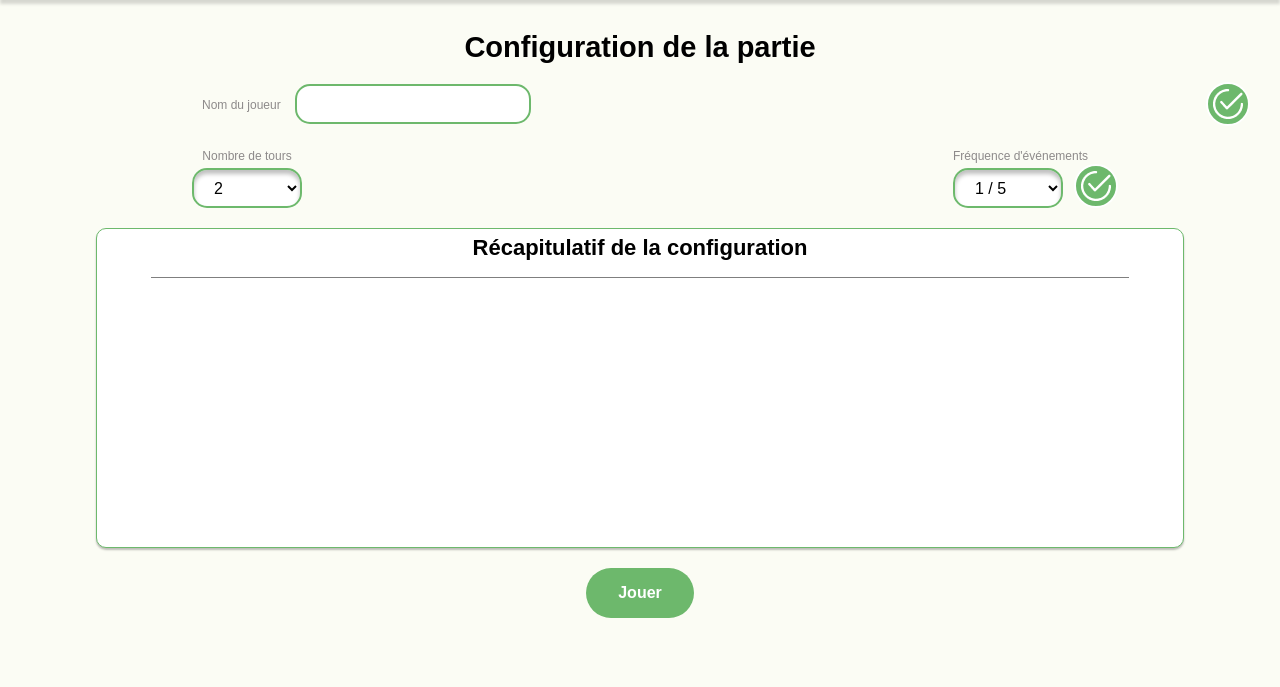
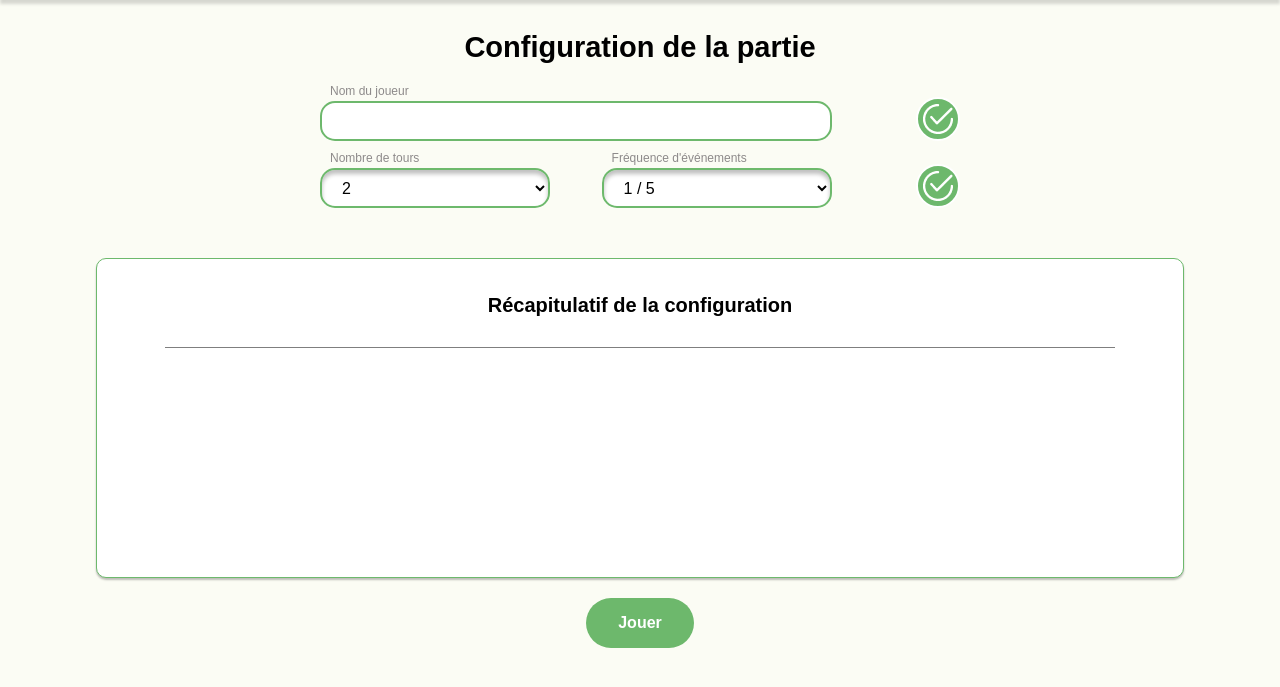
Before and after one commit to jstnate/carbon_game, a PHP site: page /game-init.php in a window 1280 px wide. Shown: the part 80-767 px from the top of the page. Run offline with PHP 8.4, Linux system fonts and the light colour scheme; some web fonts are replaced.

Commit message:
:lipstick: UPDATE game init page style
Fix bug and adapt the desktop version

```diff
--- a/game-init.php
+++ b/game-init.php
@@ -17,7 +17,7 @@
     <?php require_once 'public/includes/ingame-navbar.php'; ?>
     <h1>Configuration de la partie</h1>
     <div id="maximum" style="display: none">
-        <h1>Nombre maximum de joueur atteint</h1>
+        <h2>Nombre maximum de joueur atteint</h2>
     </div>
     <form class="player-form" id="player-form" action="">
         <div class="name-input">
@@ -28,6 +28,7 @@
     </form>
 
     <form id="setup-form" class="setup-form" action="">
+        <div class="setup-input-div">
             <div class="setup-input">
                 <label for="turn">Nombre de tours</label>
                 <select name="turn" id="turn">
@@ -49,14 +50,15 @@
                     <option value="5">5 / 5</option>
                 </select>
             </div>
+        </div>
 
-        <button class="responsive-button" type="submit">Set up le jeu</button>
         <button class="phone-button" type="submit"><img src="images/icons/checked-white1.png" alt=""></button>
     </form>
 
     <div class="setup-show">
+        <h2>Récapitulatif de la configuration</h2>
         <div id="playerAppears" class="player-appears">
-            <h2>Récapitulatif de la configuration</h2>
+
         </div>
         <div class="setup-div" id="setup-div">
 
--- a/public/css/layouts/_admin-header.scss
+++ b/public/css/layouts/_admin-header.scss
@@ -19,7 +19,7 @@
     &::before {
         content: '';
         position: absolute;
-        z-index: 1;
+        z-index: 0;
         height: 90vh;
         left: 0;
         top: 10vh;
@@ -32,6 +32,7 @@
 
     &.show::before {
         opacity: 1;
+        z-index: 1;
     }
 
     &__nav {
--- a/public/css/pages/_dashboard_admin.scss
+++ b/public/css/pages/_dashboard_admin.scss
@@ -100,6 +100,10 @@
                     }
                 }
                 .contact{
+
+                    @include mixins.breakpointmin(760px) {
+                        margin-top: 25px;
+                    }
                     .title{
                         display: none;
                         font-size: 16px;
@@ -250,6 +254,11 @@
                                     color: #ffffff;
                                     font-weight: bold;
                                 }
+
+                                &:hover {
+                                    cursor: pointer;
+                                    background-color: #549053;
+                                }
                             }
                         }
                     }
--- a/public/css/pages/_game-init.scss
+++ b/public/css/pages/_game-init.scss
@@ -1,9 +1,20 @@
+@use "../utils/mixins";
+
 .game-init-container{
   background: #FBFCF4;
   h1{
     padding-top: 31px;
     text-align: center;
     font-size: 29px;
+  }
+
+  h2 {
+    margin: 20px 0;
+    width: 100%;
+    display: flex;
+    align-items: center;
+    justify-content: center;
+    font-size: 24px;
   }
   .start{
     padding: 1em 2em;
@@ -21,34 +32,43 @@
   }
 
   .player-form {
-    position: relative;
+    width: 80%;
     display: flex;
     align-items: flex-end;
-    justify-content: center;
+    justify-content: space-between;
     gap: 10px;
-    width: 100%;
     margin: 20px auto 0;
+
+    @include mixins.breakpointmin(768px) {
+      width: 50%;
+    }
 
     .name-input {
       margin-bottom: 10px;
-      width: 70%;
+      width: 80%;
+      display: flex;
+      flex-direction: column;
+      align-items: flex-start;
+      justify-content: center;
+      gap: 3px;
+
+
       input {
         border: 2px solid #6DB86C;
         border-radius: 15px;
         height: 2.5em;
-        width: 236px;
+        width: 100%;
+        padding-left: 15px;
       }
       label {
-        margin: 5px 10px;
+        margin-left: 10px;
         color: #8D8A8A;
         font-size: 12px;
       }
     }
 
     button {
-      position: absolute;
-      right: 30px;
-      bottom: 8px;
+      margin: 10px 0;
       background: #6DB86C;
       border: 2px solid #FFFFFF;
       border-radius: 50%;
@@ -65,18 +85,28 @@
     gap: 16px;
     display: flex;
     justify-content: space-between;
-    width: 70%;
-    margin: 20px auto;
+    width: 80%;
+    margin: 0 auto 40px;
+    align-items: flex-end;
+    position: relative;
+    @include mixins.breakpointmin(768px) {
+      width: 50%;
+    }
+
+    .setup-input-div {
+      width: 80%;
+      display: flex;
+      justify-content: space-between;
       align-items: center;
-    position: relative;
-
       .setup-input{
+        margin-bottom: 10px;
         display: flex;
         flex-direction: column;
+        align-items: flex-start;
+        width: 45%;
       }
       select{
-
-      width: 110px;
+        width: 100%;
         background: #FFFFFF;
         border: 2px solid #6DB96C;
         box-shadow: inset 0px 4px 4px rgba(0, 0, 0, 0.25);
@@ -85,10 +115,7 @@
         padding: 0.5em 1em;
       }
       label{
-      margin-left: auto;
-      margin-right: auto;
-      position: relative;
-      top: -5px;
+        margin: 0 0 3px 10px;
         font-size: 12px;
         white-space: nowrap;
         color: #8D8A8A;
@@ -96,19 +123,19 @@
       .responsive-button{
         display: none;
       }
+
+    }
     button{
       background: #6DB86C;
       border: 2px solid #FFFFFF;
       border-radius: 50%;
+      margin: 10px 0;
       width: 44px;
       height: 44px;
       padding: 1em;
       display: flex;
       align-items: center;
       justify-content: center;
-      position: absolute;
-      right: -30px;
-      bottom: 0;
     }
   }
 
@@ -118,12 +145,19 @@
     overflow-y: auto;
     display: flex;
     flex-direction: column;
+    padding: 15px;
+    align-items: center;
     background: #FFFFFF;
     border: 1px solid #6DB96C;
     box-shadow: 0px 2px 2px rgba(0, 0, 0, 0.25);
     border-radius: 10px;
     margin: 20px auto;
     width: 85%;
+
+    h2 {
+      font-size: 20px;
+      text-align: center;
+    }
 
     .setup-div{
       width: 90%;
@@ -134,22 +168,43 @@
         font-weight: bold;
       }
     }
-    .player-div{
-      margin: 0px 30px;
+    .player-appears {
+      display: flex;
+      flex-direction: column;
+      width: 60%;
+
+      @include mixins.breakpointmin(760px) {
+        display: grid;
+        grid-template-columns: repeat(auto-fit, minmax(calc(100% / 3), 1fr));
+        place-items: center;
+        row-gap: 25px;
+      }
+
+      .player-div {
+        width: 100%;
         display: flex;
         flex-direction: row;
         align-items: flex-end;
         text-align: center;
+        justify-content: center;
+        gap: 15px;
+        margin-top: -10px;
+
+        @include mixins.breakpointmin(760px) {
+          width: 25%;
         }
-    img{
+
+        img {
           height: 36px;
           width: 36px;
           align-items: center;
         }
-    h2{
-      padding: 6px;
+        h3 {
           text-align: center;
           font-size: 22px ;
         }
       }
+
     }
+  }
+}
--- a/public/css/style.css
+++ b/public/css/style.css
@@ -722,6 +722,11 @@ main .container_all .container_form form button {
     font-size: 16px;
   }
 }
+@media screen and (min-width: 760px) {
+  .dashboard_admin .all_messages .main_container .infos_container .contact {
+    margin-top: 25px;
+  }
+}
 .dashboard_admin .all_messages .main_container .infos_container .contact .title {
   display: none;
   font-size: 16px;
@@ -872,6 +877,10 @@ main .container_all .container_form form button {
     text-decoration: none;
     color: #ffffff;
     font-weight: bold;
+  }
+  .dashboard_admin .all_messages .main_container .message_container .button_container .button.desktop_button:hover {
+    cursor: pointer;
+    background-color: #549053;
   }
 }
 
@@ -1206,7 +1215,7 @@ main .container_all .container_form form button {
 .admin::before {
   content: "";
   position: absolute;
-  z-index: 1;
+  z-index: 0;
   height: 90vh;
   left: 0;
   top: 10vh;
@@ -1218,6 +1227,7 @@ main .container_all .container_form form button {
 }
 .admin.show::before {
   opacity: 1;
+  z-index: 1;
 }
 .admin__nav {
   position: absolute;
@@ -1353,6 +1363,14 @@ main .container_all .container_form form button {
   text-align: center;
   font-size: 29px;
 }
+.game-init-container h2 {
+  margin: 20px 0;
+  width: 100%;
+  display: flex;
+  align-items: center;
+  justify-content: center;
+  font-size: 24px;
+}
 .game-init-container .start {
   padding: 1em 2em;
   background: #6DB86C;
@@ -1368,33 +1386,41 @@ main .container_all .container_form form button {
   width: 100%;
 }
 .game-init-container .player-form {
-  position: relative;
+  width: 80%;
   display: flex;
   align-items: flex-end;
-  justify-content: center;
+  justify-content: space-between;
   gap: 10px;
-  width: 100%;
   margin: 20px auto 0;
+}
+@media screen and (min-width: 768px) {
+  .game-init-container .player-form {
+    width: 50%;
+  }
 }
 .game-init-container .player-form .name-input {
   margin-bottom: 10px;
-  width: 70%;
+  width: 80%;
+  display: flex;
+  flex-direction: column;
+  align-items: flex-start;
+  justify-content: center;
+  gap: 3px;
 }
 .game-init-container .player-form .name-input input {
   border: 2px solid #6DB86C;
   border-radius: 15px;
   height: 2.5em;
-  width: 236px;
+  width: 100%;
+  padding-left: 15px;
 }
 .game-init-container .player-form .name-input label {
-  margin: 5px 10px;
+  margin-left: 10px;
   color: #8D8A8A;
   font-size: 12px;
 }
 .game-init-container .player-form button {
-  position: absolute;
-  right: 30px;
-  bottom: 8px;
+  margin: 10px 0;
   background: #6DB86C;
   border: 2px solid #FFFFFF;
   border-radius: 50%;
@@ -1409,17 +1435,31 @@ main .container_all .container_form form button {
   gap: 16px;
   display: flex;
   justify-content: space-between;
-  width: 70%;
-  margin: 20px auto;
-  align-items: center;
+  width: 80%;
+  margin: 0 auto 40px;
+  align-items: flex-end;
   position: relative;
 }
-.game-init-container .setup-form .setup-input {
-  display: flex;
-  flex-direction: column;
-}
-.game-init-container .setup-form select {
-  width: 110px;
+@media screen and (min-width: 768px) {
+  .game-init-container .setup-form {
+    width: 50%;
+  }
+}
+.game-init-container .setup-form .setup-input-div {
+  width: 80%;
+  display: flex;
+  justify-content: space-between;
+  align-items: center;
+}
+.game-init-container .setup-form .setup-input-div .setup-input {
+  margin-bottom: 10px;
+  display: flex;
+  flex-direction: column;
+  align-items: flex-start;
+  width: 45%;
+}
+.game-init-container .setup-form .setup-input-div select {
+  width: 100%;
   background: #FFFFFF;
   border: 2px solid #6DB96C;
   box-shadow: inset 0px 4px 4px rgba(0, 0, 0, 0.25);
@@ -1427,31 +1467,26 @@ main .container_all .container_form form button {
   height: 2.5rem;
   padding: 0.5em 1em;
 }
-.game-init-container .setup-form label {
-  margin-left: auto;
-  margin-right: auto;
-  position: relative;
-  top: -5px;
+.game-init-container .setup-form .setup-input-div label {
+  margin: 0 0 3px 10px;
   font-size: 12px;
   white-space: nowrap;
   color: #8D8A8A;
 }
-.game-init-container .setup-form .responsive-button {
+.game-init-container .setup-form .setup-input-div .responsive-button {
   display: none;
 }
 .game-init-container .setup-form button {
   background: #6DB86C;
   border: 2px solid #FFFFFF;
   border-radius: 50%;
+  margin: 10px 0;
   width: 44px;
   height: 44px;
   padding: 1em;
   display: flex;
   align-items: center;
   justify-content: center;
-  position: absolute;
-  right: -30px;
-  bottom: 0;
 }
 .game-init-container .setup-show {
   min-height: 40vh;
@@ -1459,6 +1494,8 @@ main .container_all .container_form form button {
   overflow-y: auto;
   display: flex;
   flex-direction: column;
+  padding: 15px;
+  align-items: center;
   background: #FFFFFF;
   border: 1px solid #6DB96C;
   box-shadow: 0px 2px 2px rgba(0, 0, 0, 0.25);
@@ -1466,6 +1503,10 @@ main .container_all .container_form form button {
   margin: 20px auto;
   width: 85%;
 }
+.game-init-container .setup-show h2 {
+  font-size: 20px;
+  text-align: center;
+}
 .game-init-container .setup-show .setup-div {
   width: 90%;
   margin: 10px auto;
@@ -1475,20 +1516,40 @@ main .container_all .container_form form button {
   font-size: 18px;
   font-weight: bold;
 }
-.game-init-container .setup-show .player-div {
-  margin: 0px 30px;
+.game-init-container .setup-show .player-appears {
+  display: flex;
+  flex-direction: column;
+  width: 60%;
+}
+@media screen and (min-width: 760px) {
+  .game-init-container .setup-show .player-appears {
+    display: grid;
+    grid-template-columns: repeat(auto-fit, minmax(33.3333333333%, 1fr));
+    place-items: center;
+    row-gap: 25px;
+  }
+}
+.game-init-container .setup-show .player-appears .player-div {
+  width: 100%;
   display: flex;
   flex-direction: row;
   align-items: flex-end;
   text-align: center;
-}
-.game-init-container .setup-show img {
+  justify-content: center;
+  gap: 15px;
+  margin-top: -10px;
+}
+@media screen and (min-width: 760px) {
+  .game-init-container .setup-show .player-appears .player-div {
+    width: 25%;
+  }
+}
+.game-init-container .setup-show .player-appears .player-div img {
   height: 36px;
   width: 36px;
   align-items: center;
 }
-.game-init-container .setup-show h2 {
-  padding: 6px;
+.game-init-container .setup-show .player-appears .player-div h3 {
   text-align: center;
   font-size: 22px;
 }
--- a/public/js/gameinit.js
+++ b/public/js/gameinit.js
@@ -33,14 +33,12 @@ playerForm.onsubmit = (e) => {
     playerdiv.classList.add('player-div')
     let playerImg = document.createElement('img')
     playerImg.src = playerAvatar
-    let name = document.createElement("h1")
+    let name = document.createElement("h3")
     name.innerHTML = PlayerName
     playerdiv.appendChild(playerImg)
     playerdiv.appendChild(name)
     playerAppears.appendChild(playerdiv)
     z++
-    // playerCount++
-    console.log(playerList)
     if(avatarNumber == 0){
         playerForm.style.display = "none"
         maximum.style.display = 'block'
```
Also changed, not shown: 1 other file. Lines whose indentation alone changed are shown as unchanged.
